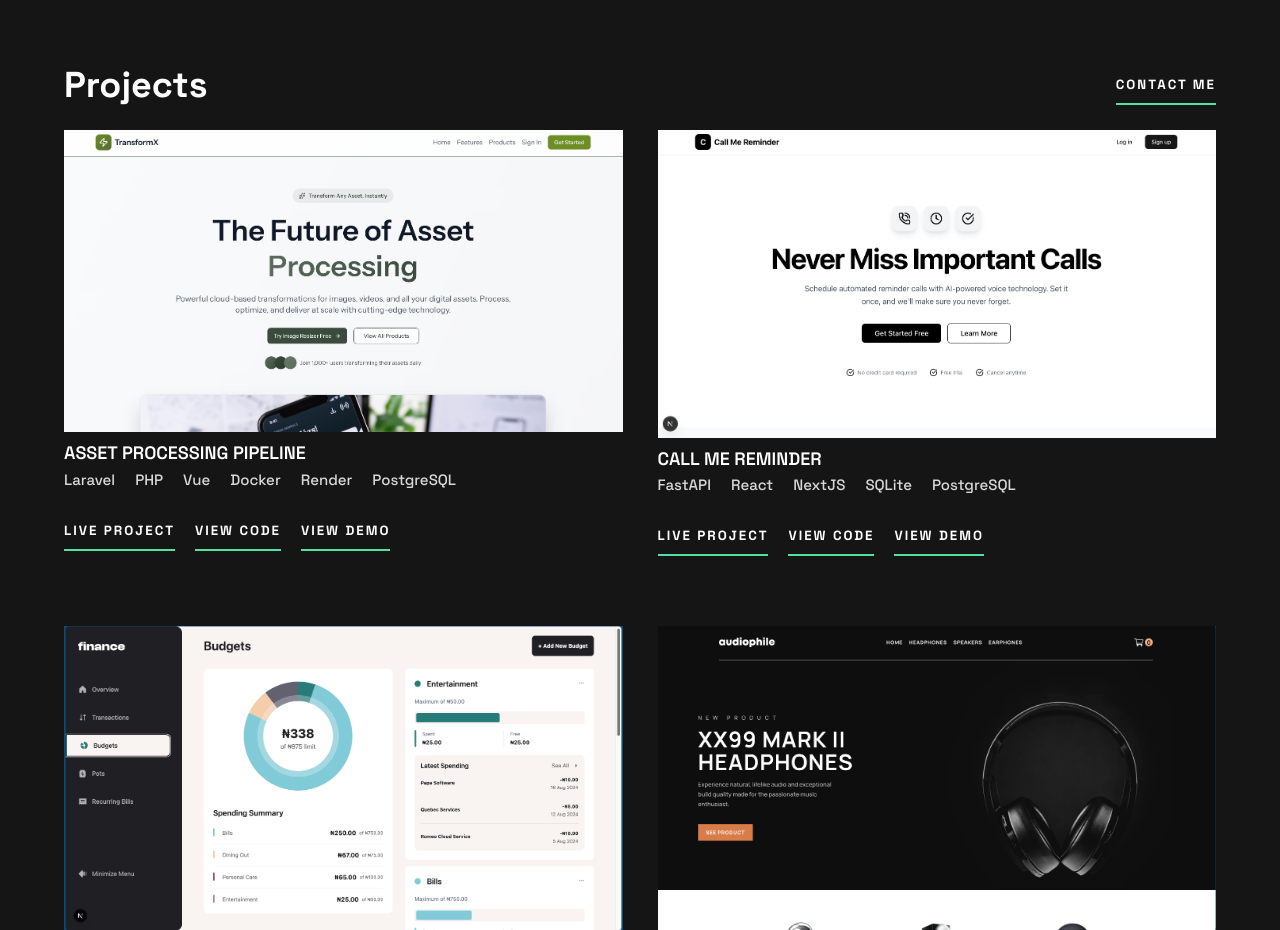
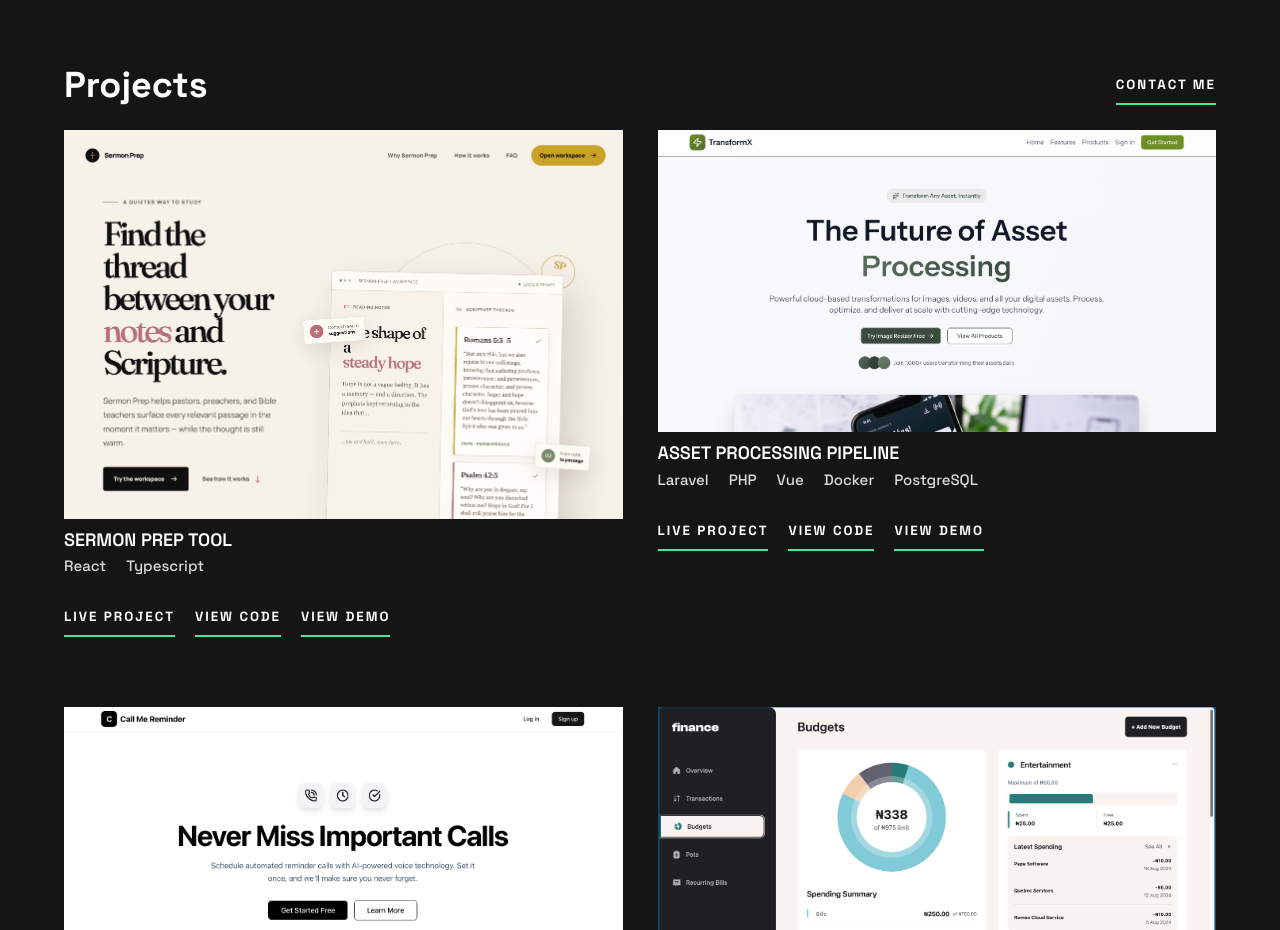
Before and after one commit to OluwadaraDaily/my-portfolio, a Vue app: page / in a window 1280 px wide. Shown: the part 820-1750 px from the top of the page. Built offline with nearby package versions, Linux system fonts and the light colour scheme.

Commit message:
feat: add Sermon Prep Tool project with links and tech stack

```diff
--- a/src/data/constants.js
+++ b/src/data/constants.js
@@ -31,13 +31,22 @@ export const technologies = [
 
 export const projects = [
   {
+    name: 'Sermon Prep Tool',
+    projectLink: 'https://sermonprep.oluwadaradaily.com/',
+    projectRepo: 'https://github.com/OluwadaraDaily/sermon-prep',
+    image: 'sermon-prep.png',
+    demoVideo:
+      'https://youtu.be/O7-Ptne99FQ',
+    techStack: ['React', 'Typescript']
+  },
+  {
     name: 'Asset Processing Pipeline',
     projectLink: 'https://asset-processing-pipeline-latest.onrender.com',
     projectRepo: 'https://github.com/OluwadaraDaily/asset-processing-pipeline',
     image: 'asset-processing-pipeline.png',
     demoVideo:
       'https://www.linkedin.com/posts/oluwadara-oloye_as-a-continuation-from-my-previous-post-activity-7409678919550779392-DE20?utm_source=share&utm_medium=member_desktop&rcm=ACoAACbQcbwBywqlBXG2ORfkgxsnpWUpLwzNrr4',
-    techStack: ['Laravel', 'PHP', 'Vue', 'Docker', 'Render', 'PostgreSQL']
+    techStack: ['Laravel', 'PHP', 'Vue', 'Docker', 'PostgreSQL']
   },
   {
     name: 'Call Me Reminder',
```
Also changed, not shown: public/images/sermon-prep.png (added).
